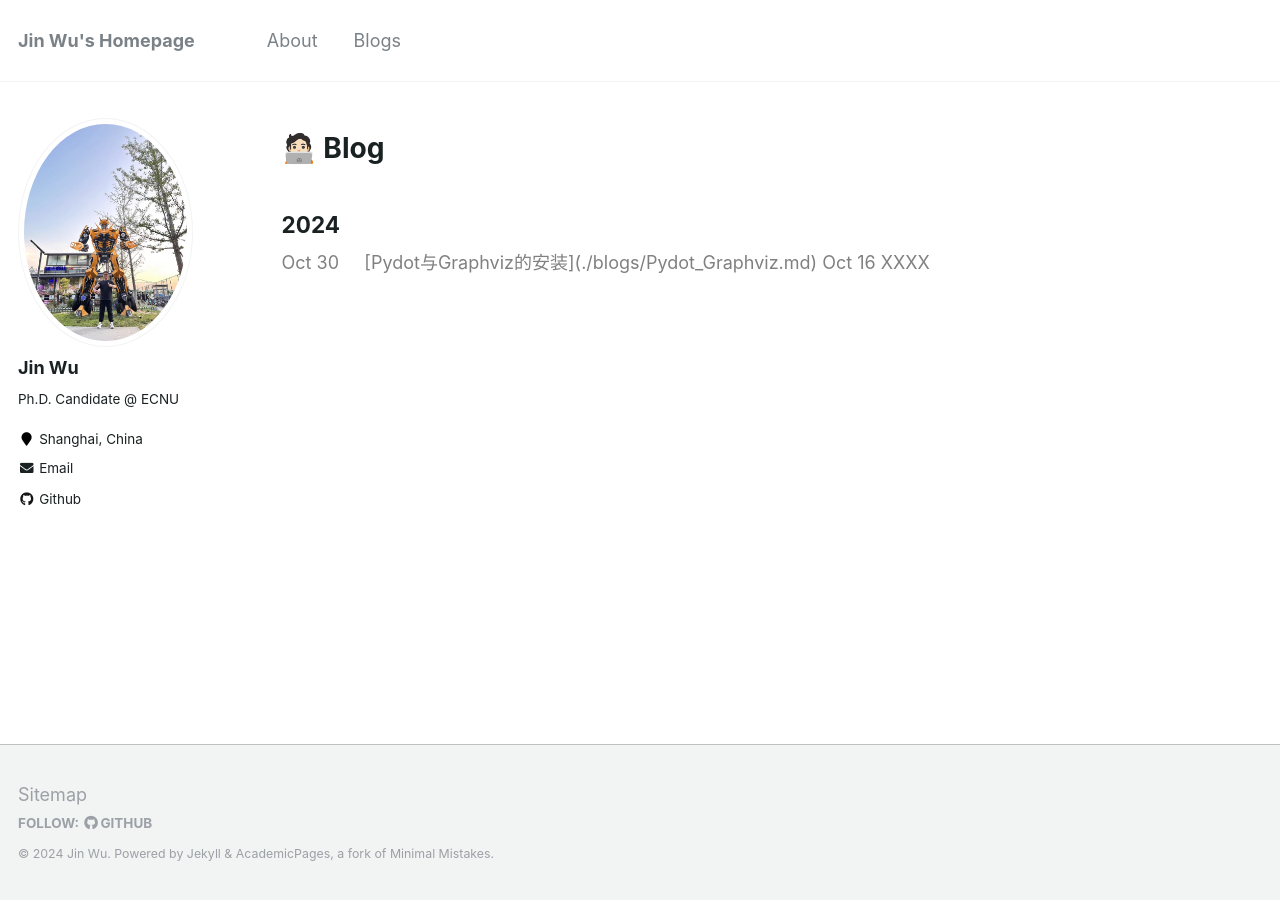
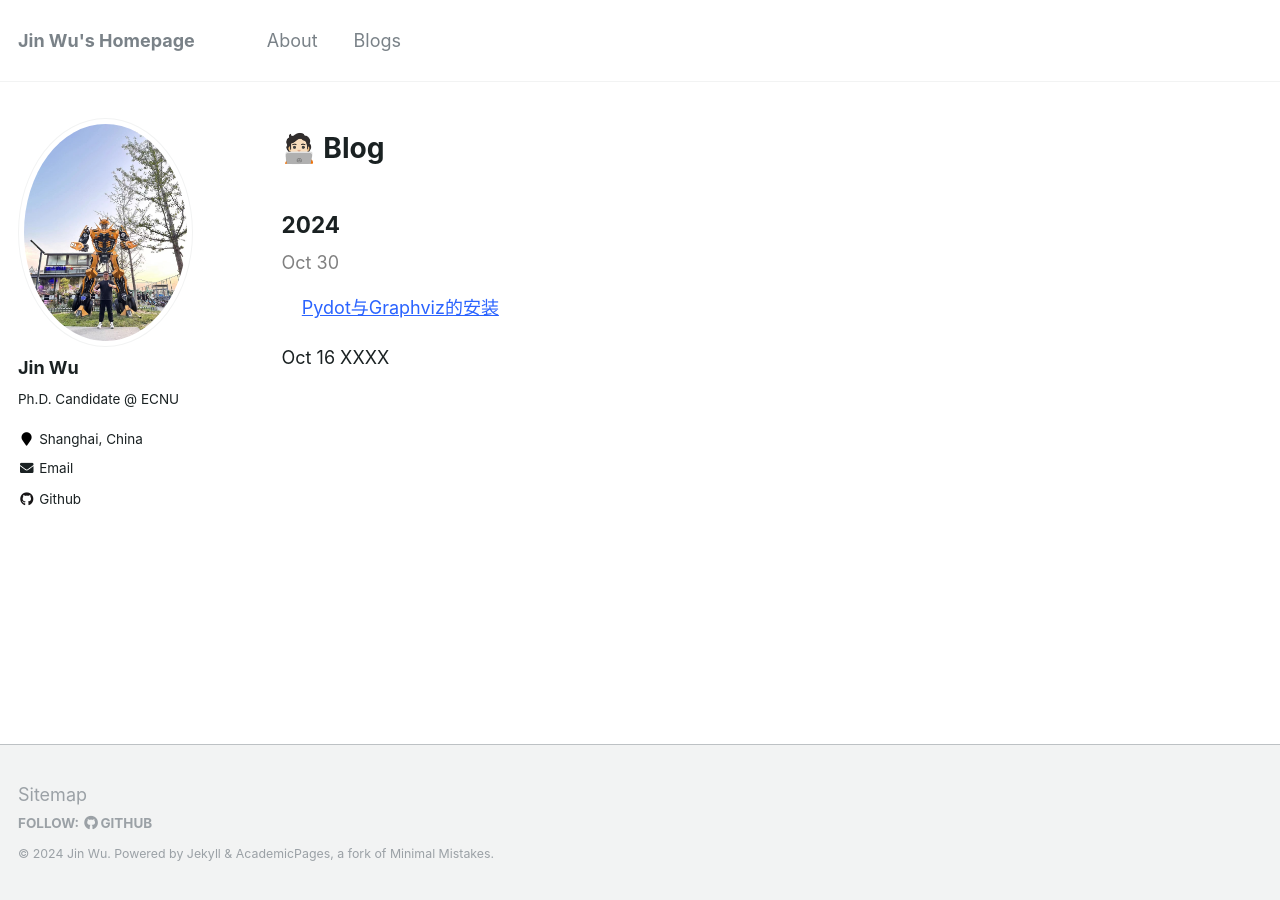
Before and after one commit to WooTzins/WooTzins.github.io, a Jekyll site: the page built from _pages/blog.md, in a window 1280 px wide. Built offline with Jekyll 4.4.1, drawn with Linux system fonts in a browser that asks for light colours; comment, search, counter and statistics services are not loaded.

Commit message:
Update blog.md

```diff
--- a/_pages/blog.md
+++ b/_pages/blog.md
@@ -9,6 +9,6 @@ author_profile: true
 ======
 
 ## 2024
-<font color="grey">Oct 30<font> &nbsp;&nbsp;&nbsp;  [Pydot与Graphviz的安装](./blogs/Pydot_Graphviz.md)
+<font color="grey">Oct 30</font>  &nbsp;&nbsp;&nbsp;  [Pydot与Graphviz的安装](./blogs/Pydot_Graphviz.md)
 
 Oct 16 XXXX
```
